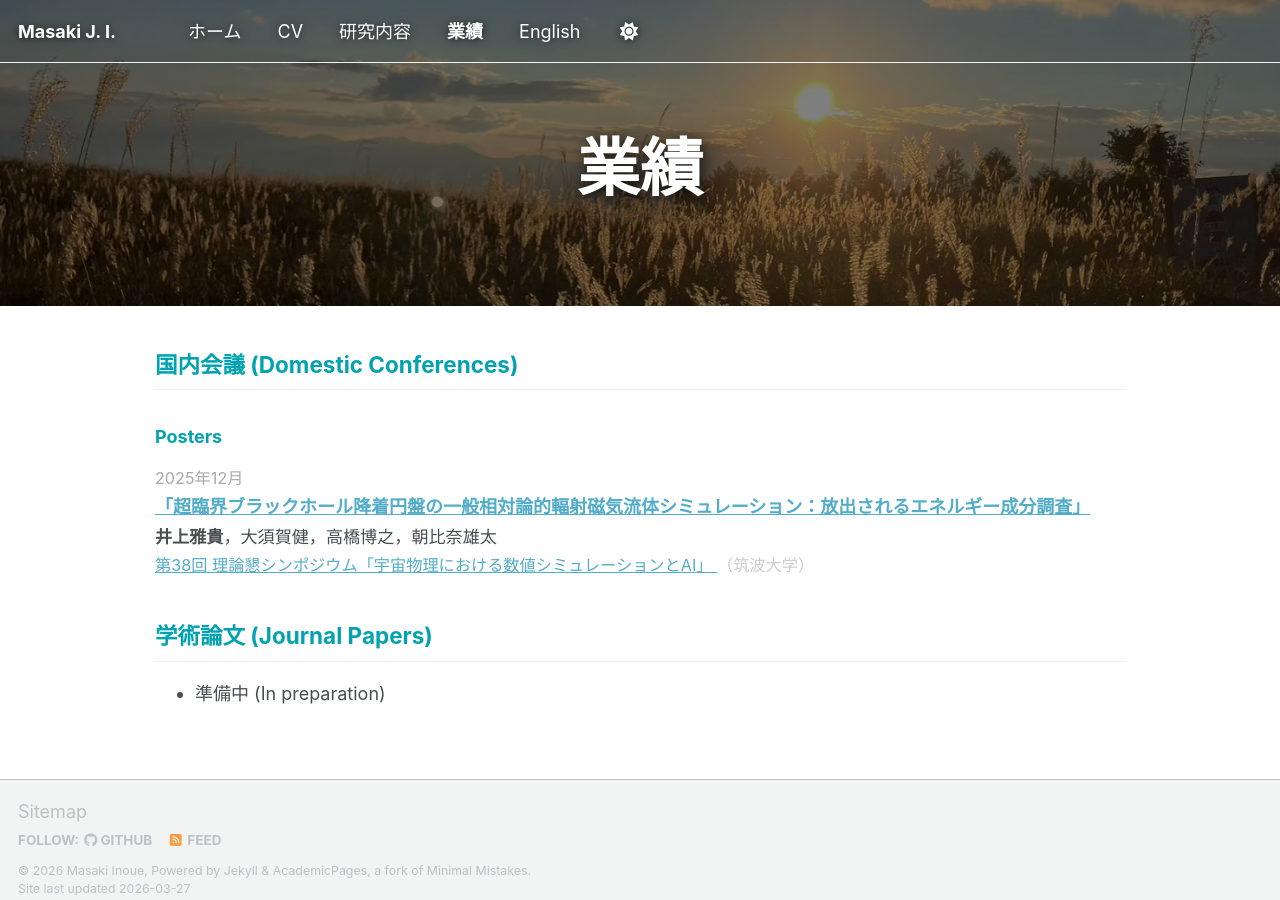
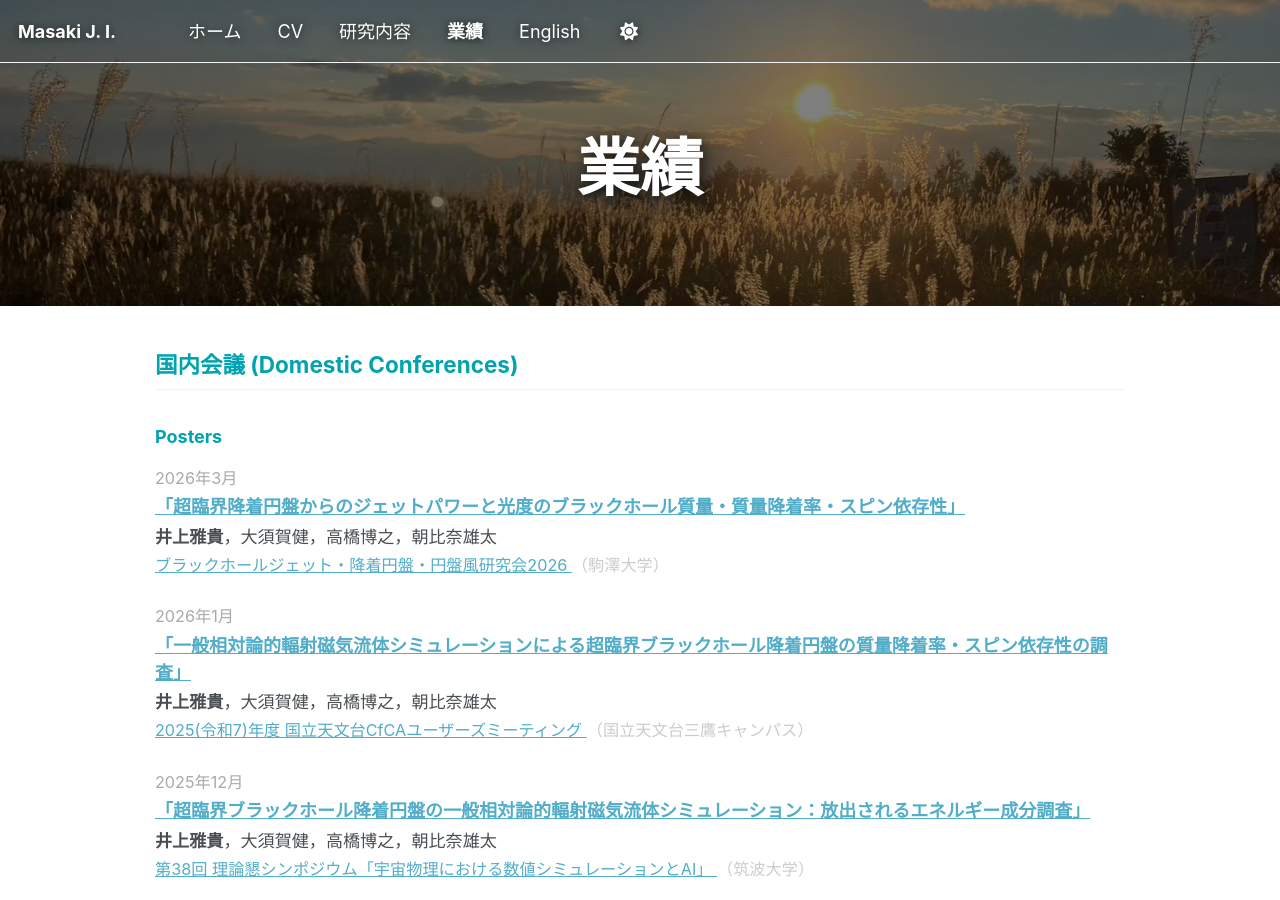
Before and after one commit to Masaki206/Masaki206.github.io, a Jekyll site: the page built from _pages/publications.html, in a window 1280 px wide and 900 px high. Built offline with Jekyll 4.4.1, drawn with Linux system fonts in a browser that asks for light colours; a script bundle is joined from its source files by our own code; library files that are not in the unit come from our copies.

Commit message:
Update publications.html

```diff
--- a/_pages/publications.html
+++ b/_pages/publications.html
@@ -15,6 +15,46 @@ header:
 <h3>Posters</h3>
 
 <ul class="pub-list">
+    <li>
+    <div class="pub-date">2026年3月</div>
+
+    <div class="pub-title">
+      <a href="/files/2026ブラックホール研究会_ポスター.pdf" target="_blank">
+        「超臨界降着円盤からのジェットパワーと光度のブラックホール質量・質量降着率・スピン依存性」
+      </a>
+    </div>
+
+    <div class="pub-authors">
+      <strong>井上雅貴</strong>，大須賀健，高橋博之，朝比奈雄太
+    </div>
+
+    <div class="pub-venue">
+      <a href="https://sites.google.com/view/bhjet2026/%E3%83%9B%E3%83%BC%E3%83%A0" target="_blank">
+        ブラックホールジェット・降着円盤・円盤風研究会2026
+      </a>
+      （駒澤大学）
+    </div>
+  </li>
+    <li>
+    <div class="pub-date">2026年1月</div>
+
+    <div class="pub-title">
+      <a href="/files/CfCAユーザーズミーティング_ポスター.pdf" target="_blank">
+        「一般相対論的輻射磁気流体シミュレーションによる超臨界ブラックホール降着円盤の質量降着率・スピン依存性の調査」
+      </a>
+    </div>
+
+    <div class="pub-authors">
+      <strong>井上雅貴</strong>，大須賀健，高橋博之，朝比奈雄太
+    </div>
+
+    <div class="pub-venue">
+      <a href="https://www.cfca.nao.ac.jp/newsletter/2025%E4%BB%A4%E5%92%8C7%E5%B9%B4%E5%BA%A6-%E5%9B%BD%E7%AB%8B%E5%A4%A9%E6%96%87%E5%8F%B0cfca%E3%83%A6%E3%83%BC%E3%82%B6%E3%83%BC%E3%82%BA%E3%83%9F%E3%83%BC%E3%83%86%E3%82%A3%E3%83%B3%E3%82%B0%E3%81%AE%E3%81%94%E6%A1%88%E5%86%85" target="_blank">
+        2025(令和7)年度 国立天文台CfCAユーザーズミーティング
+      </a>
+      （国立天文台三鷹キャンパス）
+    </div>
+  </li>
   <li>
     <div class="pub-date">2025年12月</div>
 
```
